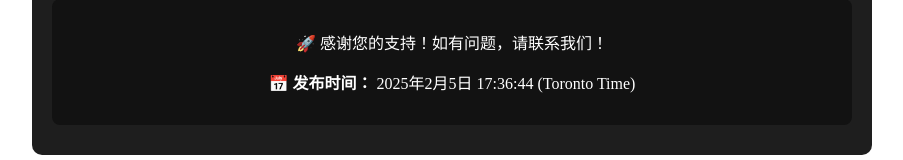
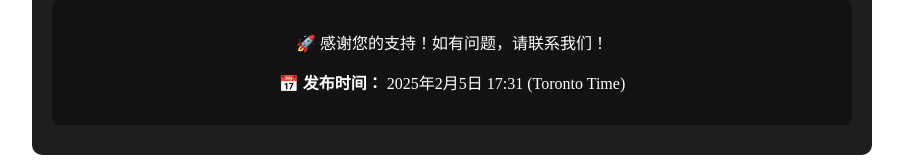
Before and after one commit to changcheng967/Bloxfruit, a plain HTML site: page index.html in a window 1280 px wide. Shown: the part 631-791 px from the top of the page, without its empty margins (188-1091 px from the left). Drawn offline with Linux system fonts and the light colour scheme.

Commit message:
Update index.html

```diff
--- a/index.html
+++ b/index.html
@@ -24,19 +24,9 @@
 
     <div class="footer-box">
         <p>🚀 感谢您的支持！如有问题，请联系我们！</p>
-        <p>📅 <strong>发布时间：</strong> <span id="release-time"></span> (Toronto Time)</p>
+        <p>📅 <strong>发布时间：</strong> 2025年2月5日 17:31 (Toronto Time)</p>
     </div>
 </div>
-
-<script>
-    // 设置发布时间 (Toronto Time)
-    function updateReleaseTime() {
-        const options = { timeZone: 'America/Toronto', year: 'numeric', month: 'long', day: 'numeric', hour: '2-digit', minute: '2-digit', second: '2-digit' };
-        const releaseTime = new Date().toLocaleString('zh-CN', options);
-        document.getElementById("release-time").textContent = releaseTime;
-    }
-    updateReleaseTime();
-</script>
 
 <style>
     .update-container {
```
